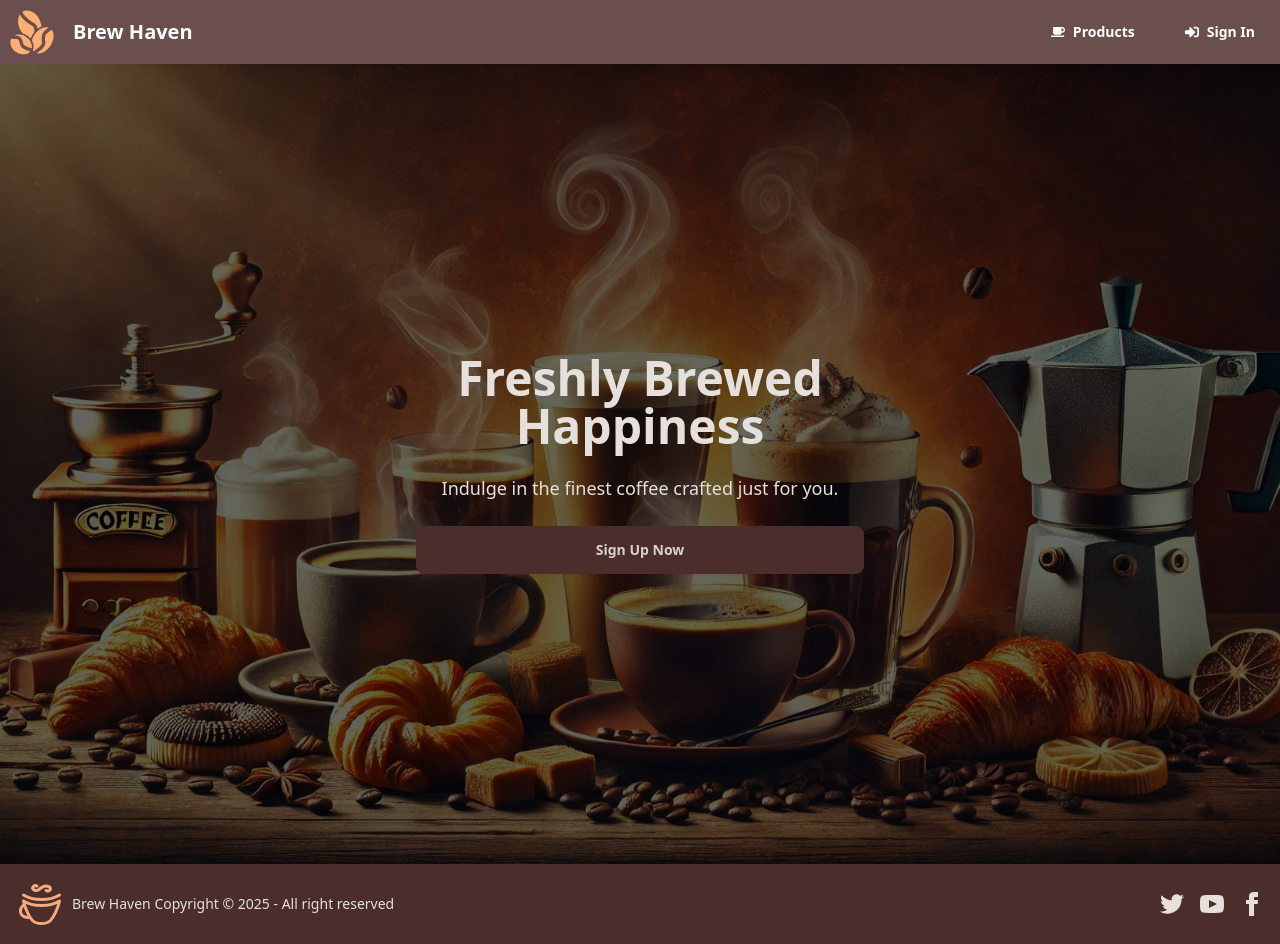
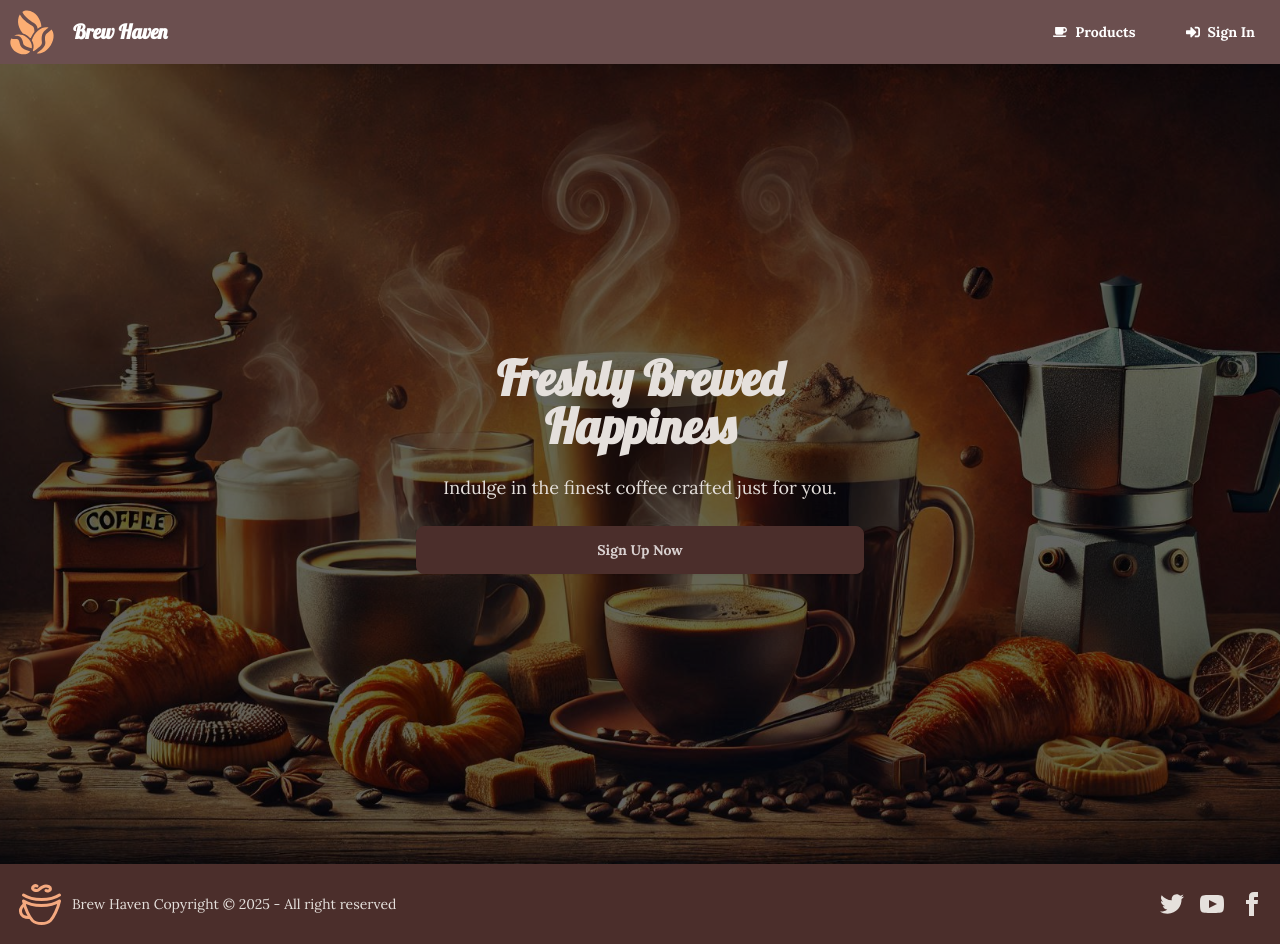
Before and after one commit to JenniferT9462/coffee-shop-frontend, a Next.js app: page / in a window 1280 px wide. Built offline with nearby package versions, Linux system fonts and the light colour scheme.

Commit message:
Add new font to project

```diff
--- a/src/components/Header.jsx
+++ b/src/components/Header.jsx
@@ -23,11 +23,11 @@ export default function Header() {
       {/* Navigation Links */}
       <div className="flex-1 justify-end space-x-4">
 
-        <Link href="/products" className="btn btn-ghost gap-2">
+        <Link href="/products" className="navLink btn btn-ghost gap-2">
           <FaCoffee />
             Products
         </Link>
-        <Link href="/signin" className="btn btn-ghost gap-2">
+        <Link href="/signin" className="navLink btn btn-ghost gap-2">
           <FaSignInAlt />
             Sign In
         </Link>
--- a/src/pages/_app.js
+++ b/src/pages/_app.js
@@ -1,9 +1,13 @@
 import "@/styles/globals.css";
 import "@/styles/navbar.css";
+import { Lobster, Lora } from 'next/font/google';
+
+const lobster = Lobster({ weight: '400', subsets: ['latin'] });
+const lora = Lora({ weight: ['400', '700'], subsets: ['latin'] });
 
 export default function App({ Component, pageProps }) {
   return (
-    <div data-theme="coffeeShop">
+    <div data-theme="coffeeShop" className={`${lobster.className} ${lora.className}`}>
       <Component {...pageProps} />
     </div>
   )
--- a/src/pages/_document.js
+++ b/src/pages/_document.js
@@ -3,7 +3,13 @@ import { Html, Head, Main, NextScript } from "next/document";
 export default function Document() {
   return (
     <Html lang="en">
-      <Head />
+       <Head>
+          {/* Import Lobster and Lora fonts from Google Fonts */}
+          <link
+            href="https://fonts.googleapis.com/css2?family=Lora:wght@400;700&family=Lobster&display=swap"
+            rel="stylesheet"
+          />
+        </Head>
       <body className="antialiased">
         <Main />
         <NextScript />
--- a/src/styles/globals.css
+++ b/src/styles/globals.css
@@ -19,3 +19,15 @@ body {
   background: var(--background);
   font-family: Arial, Helvetica, sans-serif;
 } */
+
+/* Apply Lora for body text */
+body {
+  font-family: 'Lora', serif;
+  line-height: 1.6;  /* For better readability */
+}
+
+/* Apply Lobster for headers */
+h1, h2, h3, h4, h5, h6 {
+  font-family: 'Lobster', cursive;
+  font-weight: 400;  /* You can adjust the weight if needed */
+}
--- a/src/styles/navbar.css
+++ b/src/styles/navbar.css
@@ -1,5 +1,12 @@
 /* styles/navbar.css */
 .navbar {
+    font-family: 'Lobster', cursive;
+    font-weight: 400;
     background-color: #6b4f4f;
     color: white;
-  }
+}
+
+.navLink {
+  font-family: 'Lora', serif;
+  line-height: 1.6;
+}
```
